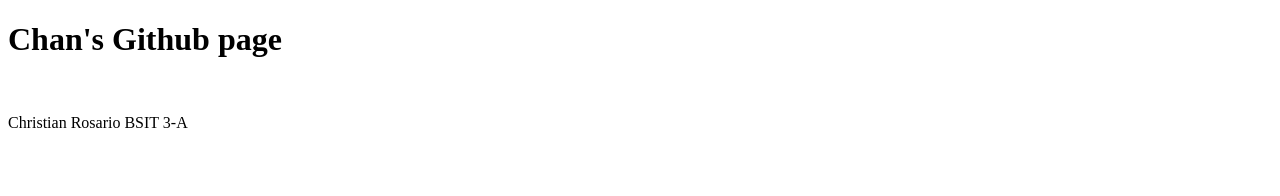
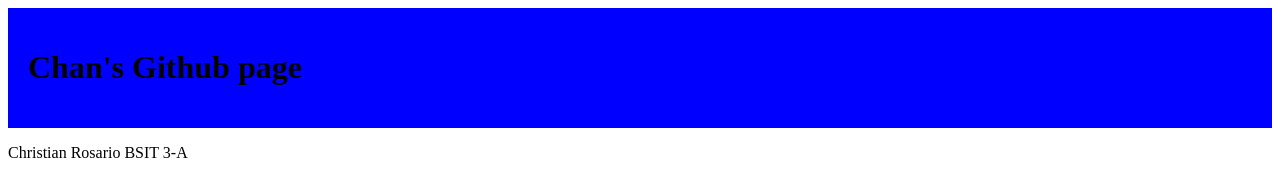
Before and after one commit to ChristianRosario10/ChristianRosario10.github.io, a plain HTML site: page index.html in a window 1280 px wide. Drawn offline with Linux system fonts and the light colour scheme.

Commit message:
Update index.html

```diff
--- a/index.html
+++ b/index.html
@@ -5,9 +5,16 @@
     <meta name="viewport" content="width=device-width, initial-scale=1.0">
     <title>git_page</title>
 </head>
+    <style>
+        header {
+            background-color: blue;
+            padding: 20px;
+        }
+    </style>
 <body>
+    <header>
    <b> <h1>Chan's Github page</h1> </b>
-<br>
+</header>
     <p>Christian Rosario BSIT 3-A</p>
 
 </body>
```
